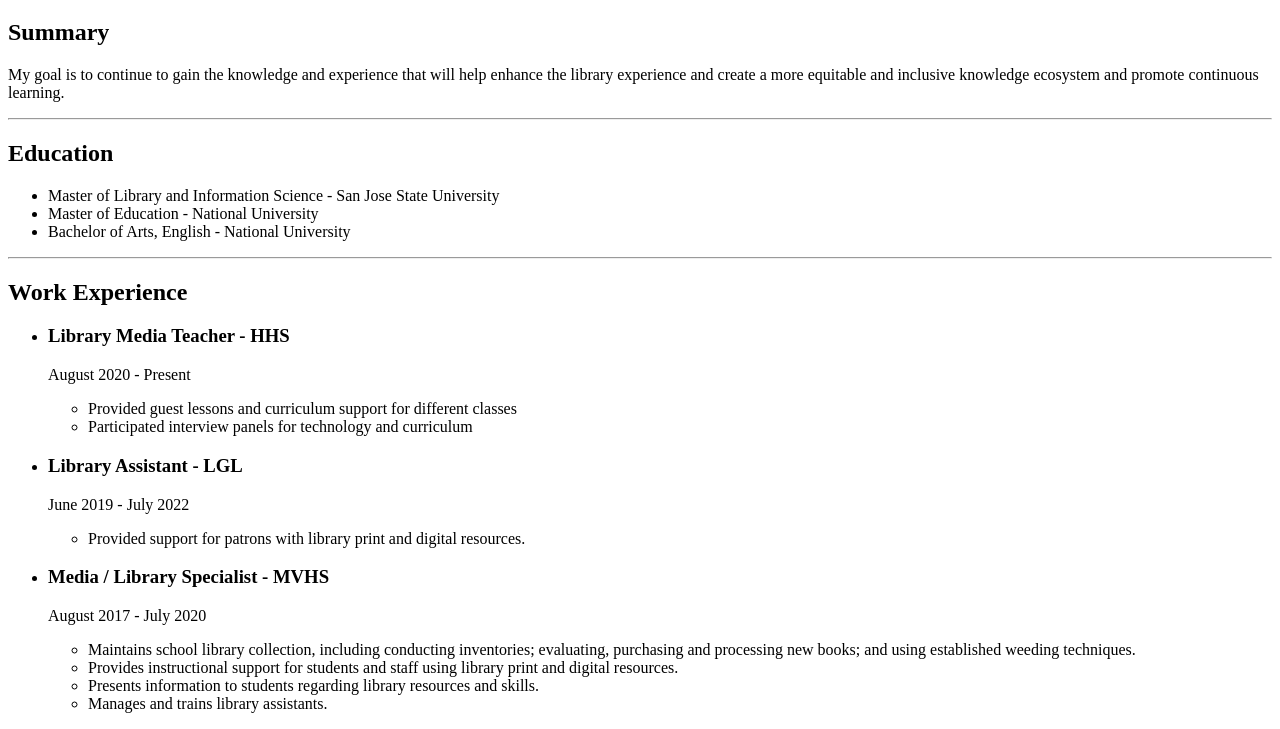
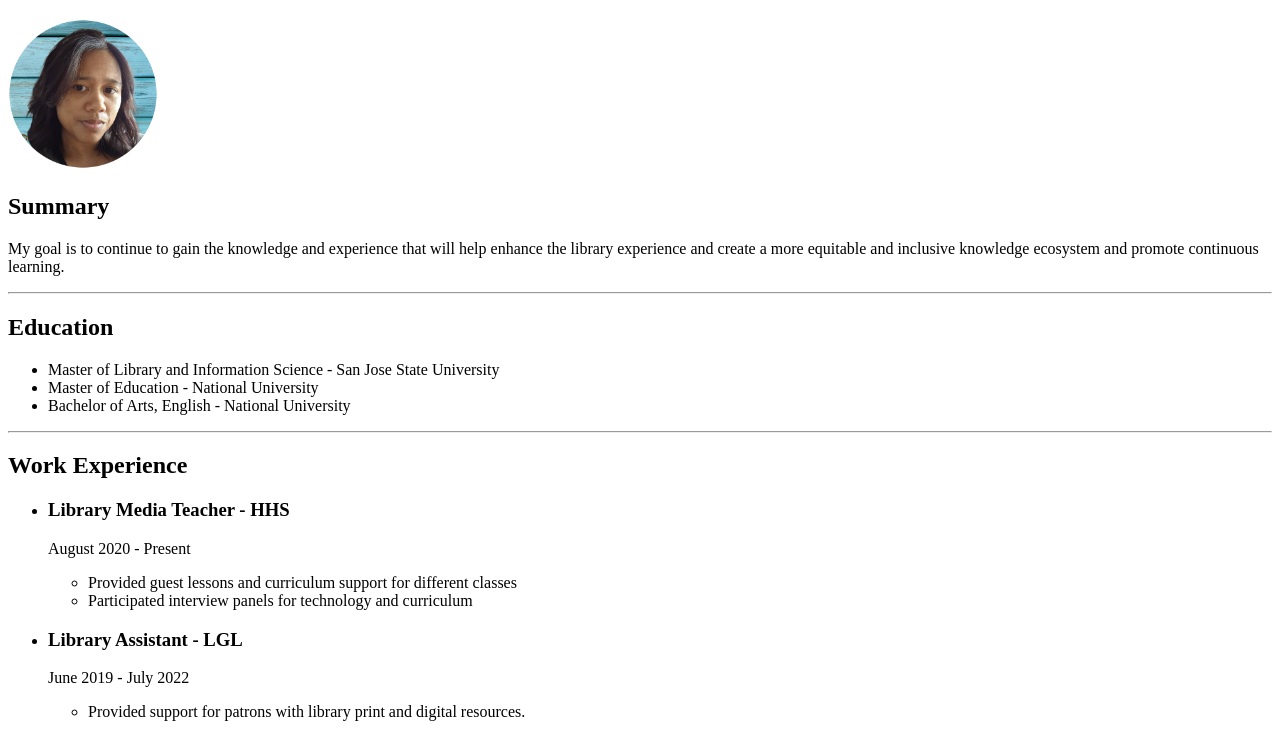
Before and after one commit to Xounii/Capstone-1, a plain HTML site: page index.html in a window 1280 px wide. Shown: the part 61-790 px from the top of the page. Drawn offline with Linux system fonts and the light colour scheme.

Commit message:
Add files via upload

```diff
--- a/index.html
+++ b/index.html
@@ -6,6 +6,7 @@
     </head>
     <body>
         <h1>My Resume</h1>
+        <img src="./images/VG_ProfilePicture.png" height="150"/>
         <h2>Summary</h2>
         <p>My goal is to continue to gain the knowledge and experience that will help enhance the library experience and create a more equitable and inclusive knowledge ecosystem and promote continuous learning.</p>
         <hr />
```
Also changed, not shown: images/VG_ProfilePicture.png (added).
